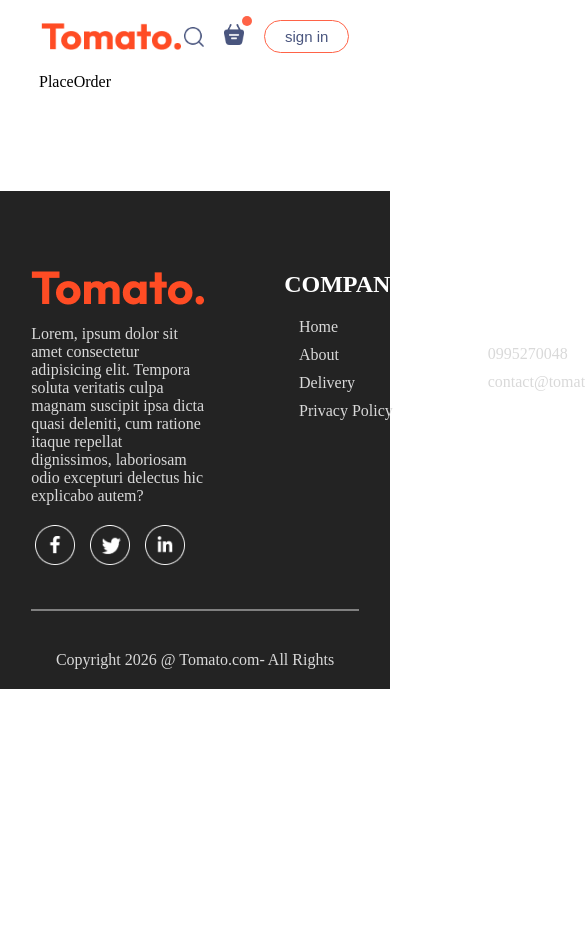
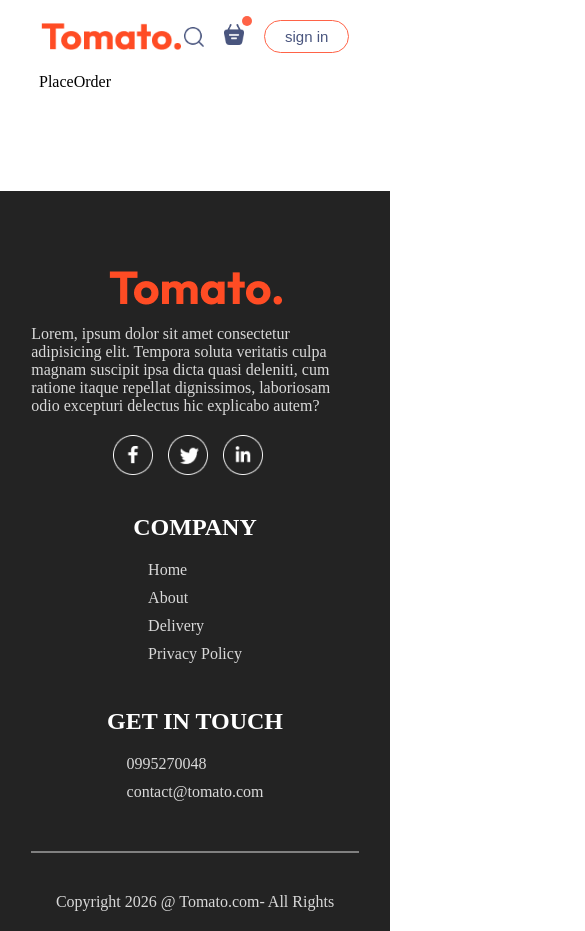
Before and after one commit to Alene-Ayenew/DliveryApp, a React (Vite) app in the folder frontend/: page /order in a window 390 px wide. Shown: the top 931 px of the page, 585 px wide, since content can reach past the window. Before the commit the page ends 844 px from the top, so only its background shows below. Built offline with nearby package versions, Linux system fonts and the light colour scheme.

Commit message:
making responsive footer

```diff
--- a/frontend/src/Components/Footer/Footer.css
+++ b/frontend/src/Components/Footer/Footer.css
@@ -40,3 +40,13 @@
     background: grey;
     border: none;
 }
+@media(max-width:750px){
+    .footer-content{
+        display: flex;
+        flex-direction: column;
+        gap: 35px;
+    }
+    .footer-copyright{
+        text-align: center;
+    }
+}
```
